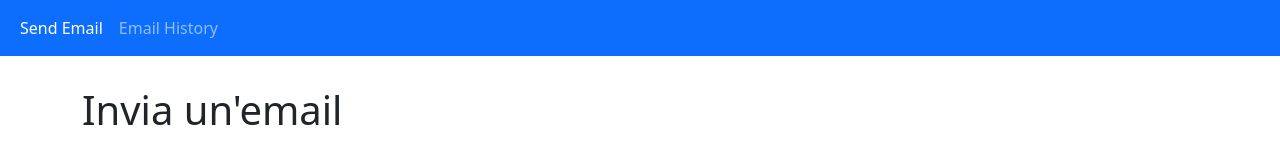
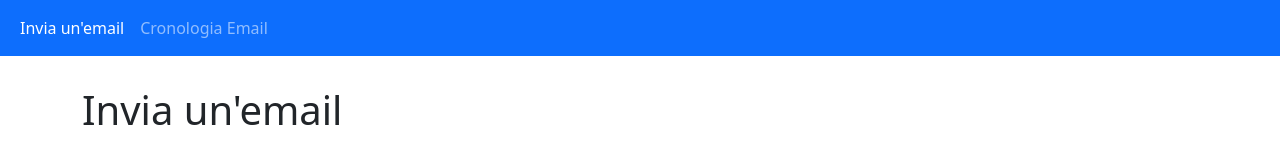
Before and after one commit to gabrielebelloo/email_sender, a React (Vite) app in the folder frontend/: page / in a window 1280 px wide. Shown: the top 158 px of the page. Built offline with nearby package versions, Linux system fonts and the light colour scheme; no server answers.

Commit message:
Adjust navbar names

```diff
--- a/frontend/src/components/Navbar.jsx
+++ b/frontend/src/components/Navbar.jsx
@@ -10,10 +10,10 @@ const Navbar = () => {
         <div className="collapse navbar-collapse" id="navbar">
           <ul className="navbar-nav me-auto mb-2 mb-lg-0">
             <li className="nav-item">
-              <a className="nav-link" href="/">Send Email</a>
+              <a className="nav-link" href="/">Invia un'email</a>
             </li>
             <li className="nav-item">
-              <a className="nav-link" href="/emails">Email History</a>
+              <a className="nav-link" href="/emails">Cronologia Email</a>
             </li>
           </ul>
         </div>
```
